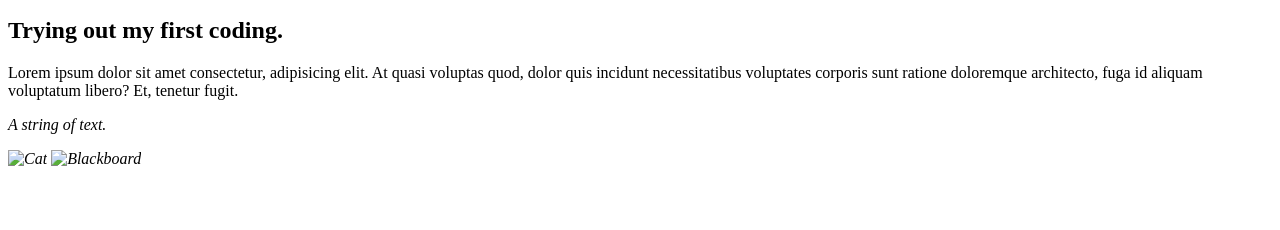
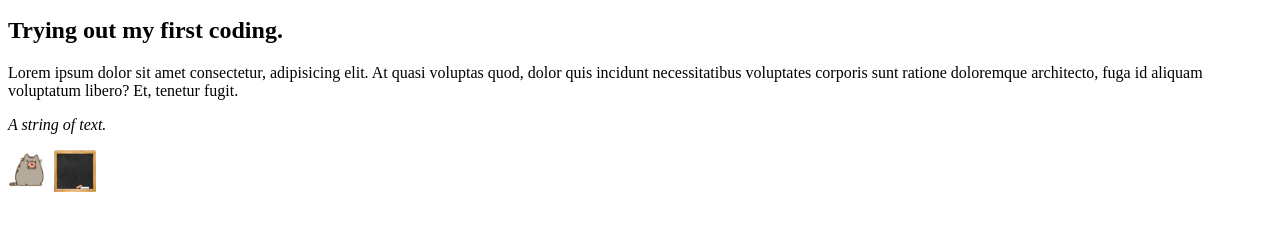
Before and after one commit to doubleeq/doubleeq.github.io, a plain HTML site: page index.html in a window 1280 px wide. Shown: the part 110-340 px from the top of the page. Drawn offline with Linux system fonts and the light colour scheme.

Commit message:
Add images

```diff
--- a/index.html
+++ b/index.html
@@ -16,8 +16,8 @@
     <p>Lorem ipsum dolor sit amet consectetur, adipisicing elit. At quasi voluptas quod, dolor quis incidunt necessitatibus voluptates corporis sunt ratione doloremque architecto, fuga id aliquam voluptatum libero? Et, tenetur fugit.</p>
     <p><i>A string of text.<i></p>
 
-        <img src="cat.png" alt="Cat" height="42" width="42">
-        <img src="blackboard.png" alt="Blackboard" height="42" width="42">
+        <img src="image/cat.png" alt="Cat" height="42" width="42">
+        <img src="image/blackboard.png" alt="Blackboard" height="42" width="42">
 
 </body>
 
```
